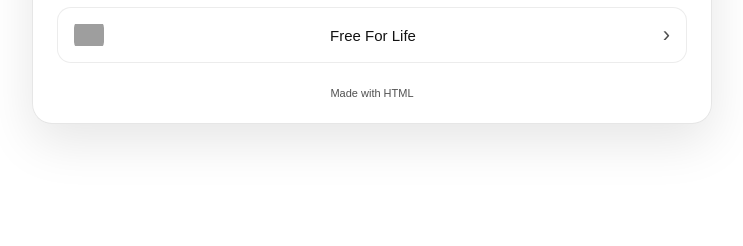
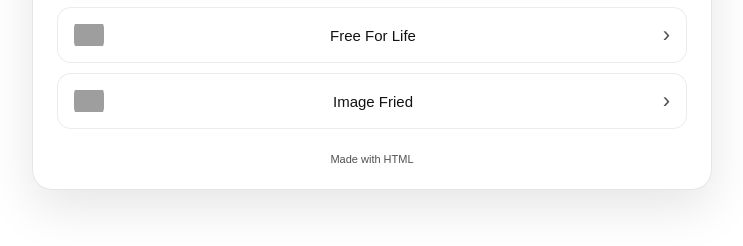
Before and after one commit to danieltorres-mhcs/portfolio, a plain HTML site: page index.html in a window 1280 px wide. Shown: the part 1685-1931 px from the top of the page, without its empty margins (268-1011 px from the left). Before the commit the page ends 1869 px from the top, so only its background shows below. Drawn offline with Linux system fonts and the light colour scheme; grey boxes are pictures that could not be loaded; a web font is replaced by a local one.

Commit message:
Update index.html

```diff
--- a/index.html
+++ b/index.html
@@ -717,6 +717,11 @@ const CONTENT = [
             text:"Free For Life",
             url:"https://free.hrsn.dev",
             icon:"https://wharrison.com.au/assets/organisations/free-for-life.png"
+        },
+        {
+            text:"Image Fried",
+            url:"https://www.zounoashi.com/#/game/karaage?card=square2",
+            icon:"https://3.bp.blogspot.com/-n4NhLXSqI1Y/UJTvnxLxWHI/AAAAAAAAARY/CQgGS3mYE2o/s1600/Black_Diamond_with_Question_Mark.png"
         }
     ]
 }
```
